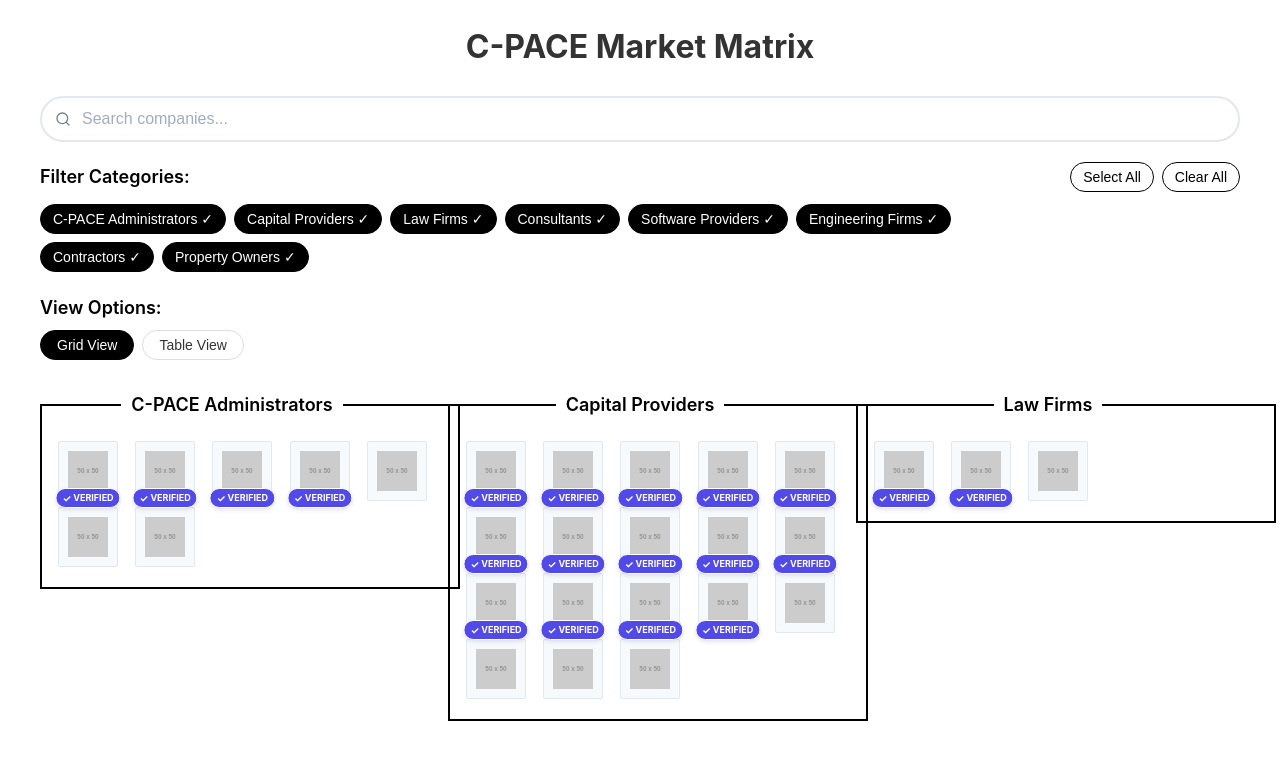
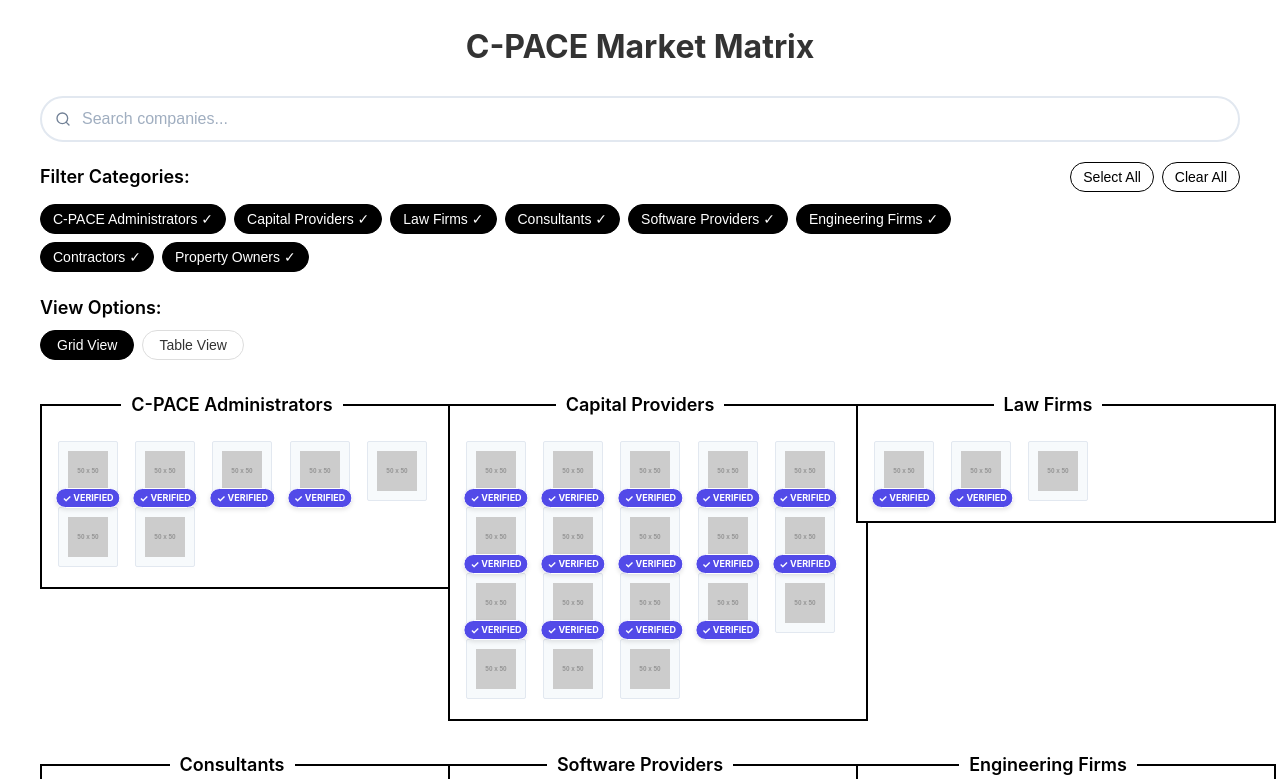
Before and after one commit to amigara/C-PACE_Market_Matrix, a React (Create React App) app: page / in a window 1280 px wide. Shown: the top 779 px of the page. Built offline with nearby package versions, Linux system fonts and the light colour scheme.

Commit message:
Update marketMatrix.css

```diff
--- a/src/marketMatrix.css
+++ b/src/marketMatrix.css
@@ -46,72 +46,13 @@
   }
 }
 
-/* Make sure each category takes its own grid cell completely */
-.matrix-category-container {
-  display: flex;
-  flex-direction: column;
-  position: relative;
-  height: fit-content;
-  margin-bottom: 0;
-}
-
-/* Ensure each category container stays intact */
-.matrix-category-container {
-  break-inside: avoid;
-  margin-bottom: 24px;
-  display: inline-block;
-  width: 100%;
-  position: relative;
-}
-
-/* Keep existing category styles */
-.matrix-category {
-  width: 100%;
-}
-
-/* Handle expanded details - span across all columns when needed */
-.company-details-wrapper.expanded {
-  width: 100%;
-}
-
-/* Ensure consistent spacing in the companies grid */
-.companies-grid {
-  display: grid;
-  grid-template-columns: repeat(auto-fill, minmax(50px, 1fr));
-  gap: 6px;
-  width: 100%;
-}
-
-/* When category has expanded content, add space below it */
-.matrix-category-container.expanded {
-  margin-bottom: 36px;
-}
-
-/* Fix for the filter buttons layout */
-.filter-buttons {
-  display: flex;
-  flex-wrap: wrap;
-  gap: 8px;
-  max-width: 100%;
-}
-
-/* Adjust search container */
-.search-container {
-  margin-bottom: 24px;
-  width: 100%;
-}
-
-@media (max-width: 767px) {
-  /* Single column mode on mobile */
-  .matrix-grid {
-    column-count: 1;
-  }
-}
-
 /* Category container and title styles */
 .matrix-category-container {
   position: relative;
   margin-top: 20px;
+  display: flex;
+  flex-direction: column;
+  height: fit-content;
 }
 
 .matrix-category-title {
@@ -123,7 +64,7 @@
   display: flex;
   align-items: center;
   justify-content: center;
-  z-index: 1;
+  z-index: 3;
 }
 
 .matrix-category-title:before,
@@ -148,6 +89,9 @@
   padding: 20px 16px 16px;
   position: relative;
   margin-top: -1px;
+  width: 100%;
+  background-color: white;
+  z-index: 1;
 }
 
 /* Company logos grid */
@@ -720,6 +664,7 @@
   margin: 12px 0;
   padding: 16px;
   border-color: #e2e8f0;
+  width: 100%;
 }
 
 /* Company details styles */
@@ -1011,29 +956,6 @@
 .search-clear-button {
   position: absolute;
   right: 15px;
-  background: none;
-  border: none;
-  font-size: 18px;
-  color: #718096;
-  cursor: pointer;
-  display: flex;
-  align-items: center;
-  justify-content: center;
-  width: 20px;
-  height: 20px;
-  padding: 0;
-  border-radius: 50%;
-  transition: background-color 0.2s;
-}
-
-.search-clear-button:hover {
-  background-color: #e2e8f0;
-}
-
-/* Clear button styling */
-.search-clear-button {
-  position: absolute;
-  right: 15px;
   top: 50%;
   transform: translateY(-50%);
   background: none;
@@ -1055,17 +977,8 @@
   background-color: #e2e8f0;
 }
 
-/* Keep existing category styles */
-.matrix-category {
-  width: 100%;
-}
-
-/* Handle expanded details - span across all columns when needed */
-.company-details-wrapper.expanded {
-  width: 100%;
-}
-
-/* When category has expanded content, add space below it */
+/* Helper class for categories with expanded content */
 .matrix-category-container.expanded {
+  z-index: 10; /* Bring to front when expanded */
   margin-bottom: 36px;
 }
```
